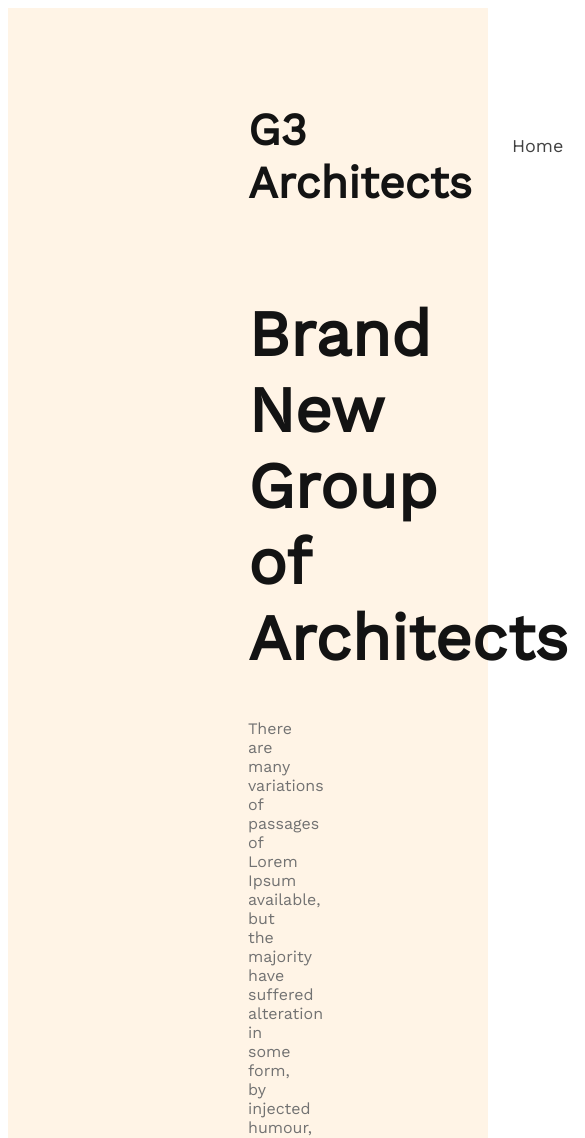
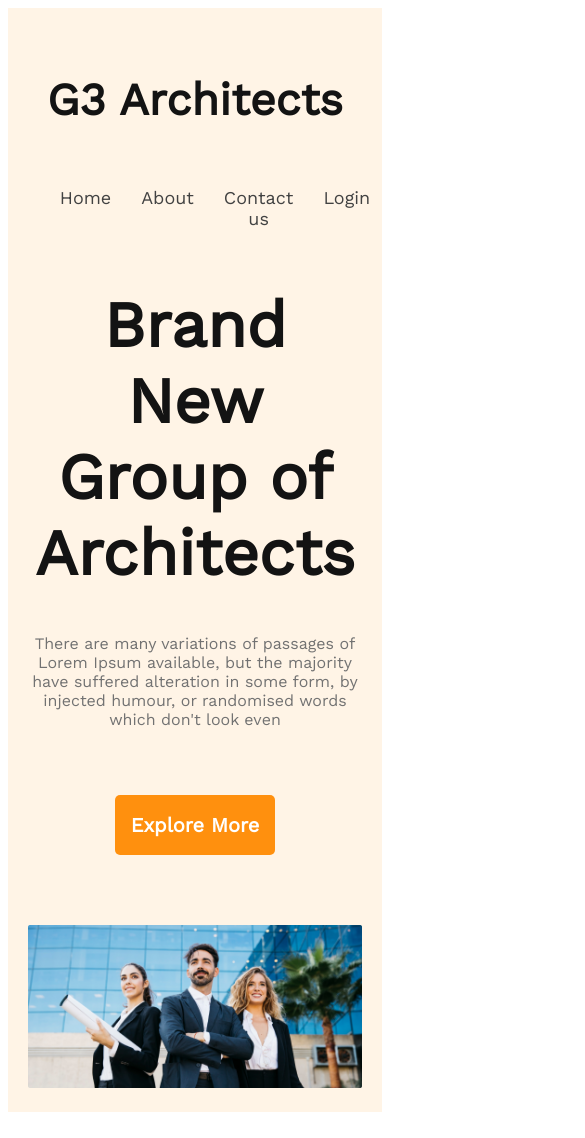
Before and after one commit to maisumon/g3-architects-portfolio, a plain HTML site: page index.html in a window 390 px wide. Shown: the top 1138 px of the page, 585 px wide, since content can reach past the window. Drawn offline with nearby package versions, Linux system fonts and the light colour scheme.

Commit message:
Banner section completed with responsive

```diff
--- a/architects.css
+++ b/architects.css
@@ -71,10 +71,29 @@ text-align: center;
 font-size: 20px;
 font-weight: 600;
 margin-top: 50px;
+cursor: pointer;
 
 }
 .banner-img{
-width: 1100px;
-height: 600px;
+width:100%;
 padding-top: 70px;
 }
+/* responsive Banner area*/
+/*mobile responsive*/
+@media screen and (max-width: 576px) {
+    header{
+        padding: 20px;
+    }
+    nav{
+        flex-direction:column;
+    }
+}
+/* tablet responsive*/
+@media screen and (min-width:576px) and (max-width: 960px){
+    header{
+        padding: 50px;
+    }
+    nav{
+        flex-direction:column;
+    }
+}
```
